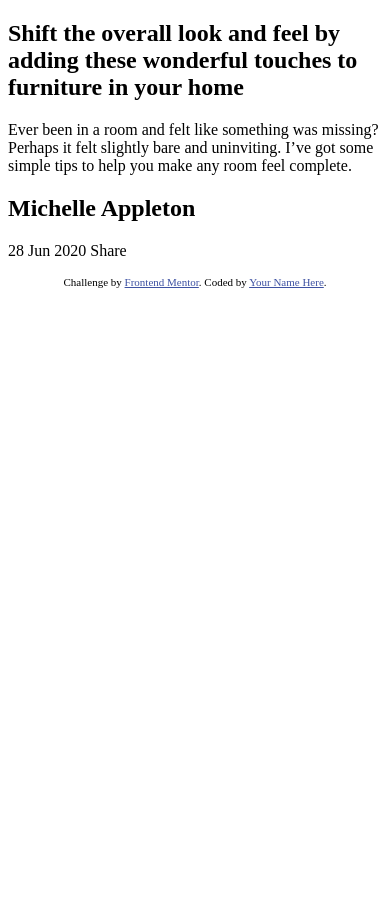
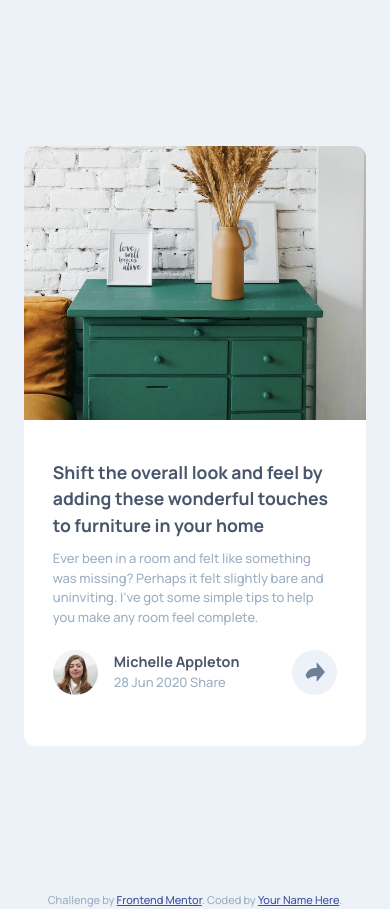
Before and after one commit to regret546/article-preview-component-master, a plain HTML site: page index.html in a window 390 px wide. Before the commit the page ends 844 px from the top, so only its background shows below. Drawn offline with Linux system fonts and the light colour scheme.

Commit message:
Initial mobile design

```diff
--- a/apps/scss/global/_colors.scss
+++ b/apps/scss/global/_colors.scss
@@ -3,4 +3,5 @@
   --clr--desaturated-dark-blue: hsl(214, 17%, 51%);
   --clr--grayish-blue: hsl(212, 23%, 69%);
   --clr-light-grayish-blue: hsl(210, 46%, 95%);
+  --clr--white: hsl(0, 0%, 100%);
 }
--- /dev/null
+++ b/apps/scss/layout/_body.scss
@@ -0,0 +1,6 @@
+body {
+  font-family: var(--ff--primary);
+  font-size: var(--fs--regular);
+  background-color: var(--clr-light-grayish-blue);
+  color: var(--clr--grayish-blue);
+}
--- /dev/null
+++ b/apps/scss/layout/_card.scss
@@ -0,0 +1,60 @@
+.card {
+  display: grid;
+  grid-template-columns: 1fr;
+  grid-auto-rows: minmax(300px, auto);
+  background-color: var(--clr--white);
+  border: none;
+  border-radius: 0.7rem;
+  overflow: hidden;
+
+  &__content {
+    padding: 0.8rem 1.8rem;
+
+    h2 {
+      color: var(--clr--dark-grayish-blue);
+      font-weight: var(--fw--very-bold);
+      font-size: 1.1rem;
+      margin-bottom: 0.7rem;
+    }
+
+    p {
+      margin-bottom: 1.4rem;
+    }
+    &_profile {
+      display: flex;
+      align-items: center;
+      img {
+        height: 45px;
+        width: 45px;
+        border-radius: 45px;
+      }
+
+      &_info {
+        margin-left: 1rem;
+
+        h2 {
+          font-size: 0.9rem;
+          margin: 0;
+        }
+        p {
+          margin: 0;
+        }
+      }
+
+      &_share {
+        display: grid;
+        place-items: center;
+        margin-left: auto;
+        background-color: var(--clr-light-grayish-blue);
+        cursor: pointer;
+        height: 45px;
+        width: 45px;
+        border-radius: 45px;
+        img {
+          height: 20px;
+          width: 20px;
+        }
+      }
+    }
+  }
+}
--- /dev/null
+++ b/apps/scss/layout/_container.scss
@@ -0,0 +1,6 @@
+.container {
+  min-height: 100vh;
+  display: grid;
+  place-items: center;
+  margin: 1.5rem;
+}
--- a/apps/scss/layout/_index.scss
+++ b/apps/scss/layout/_index.scss
@@ -0,0 +1,3 @@
+@forward "body";
+@forward "container";
+@forward "card";
--- a/index.html
+++ b/index.html
@@ -10,6 +10,7 @@
       href="https://fonts.googleapis.com/css2?family=Manrope:wght@500;700&display=swap"
       rel="stylesheet"
     />
+    <link rel="stylesheet" href="dist/style.css" />
     <link
       rel="icon"
       type="image/png"
@@ -33,8 +34,10 @@
   <body>
     <div class="container">
       <main class="card">
-        <section class="card__img"></section>
-        <section class="card__info">
+        <section class="card__img">
+          <img src="images/drawers.jpg" alt="drawers" />
+        </section>
+        <section class="card__content">
           <h2>
             Shift the overall look and feel by adding these wonderful touches to
             furniture in your home
@@ -44,9 +47,15 @@
             felt slightly bare and uninviting. I’ve got some simple tips to help
             you make any room feel complete.
           </p>
-          <div class="card__info_profile">
-            <h2>Michelle Appleton</h2>
-            <p>28 Jun 2020 Share</p>
+          <div class="card__content_profile">
+            <img src="images/avatar-michelle.jpg" alt="Michelle" />
+            <div class="card__content_profile_info">
+              <h2>Michelle Appleton</h2>
+              <p>28 Jun 2020 Share</p>
+            </div>
+            <div class="card__content_profile_share">
+              <img src="images/icon-share.svg" alt="share icon" />
+            </div>
           </div>
         </section>
       </main>
```
Also changed, not shown: dist/style.css (added), 1 other file.
